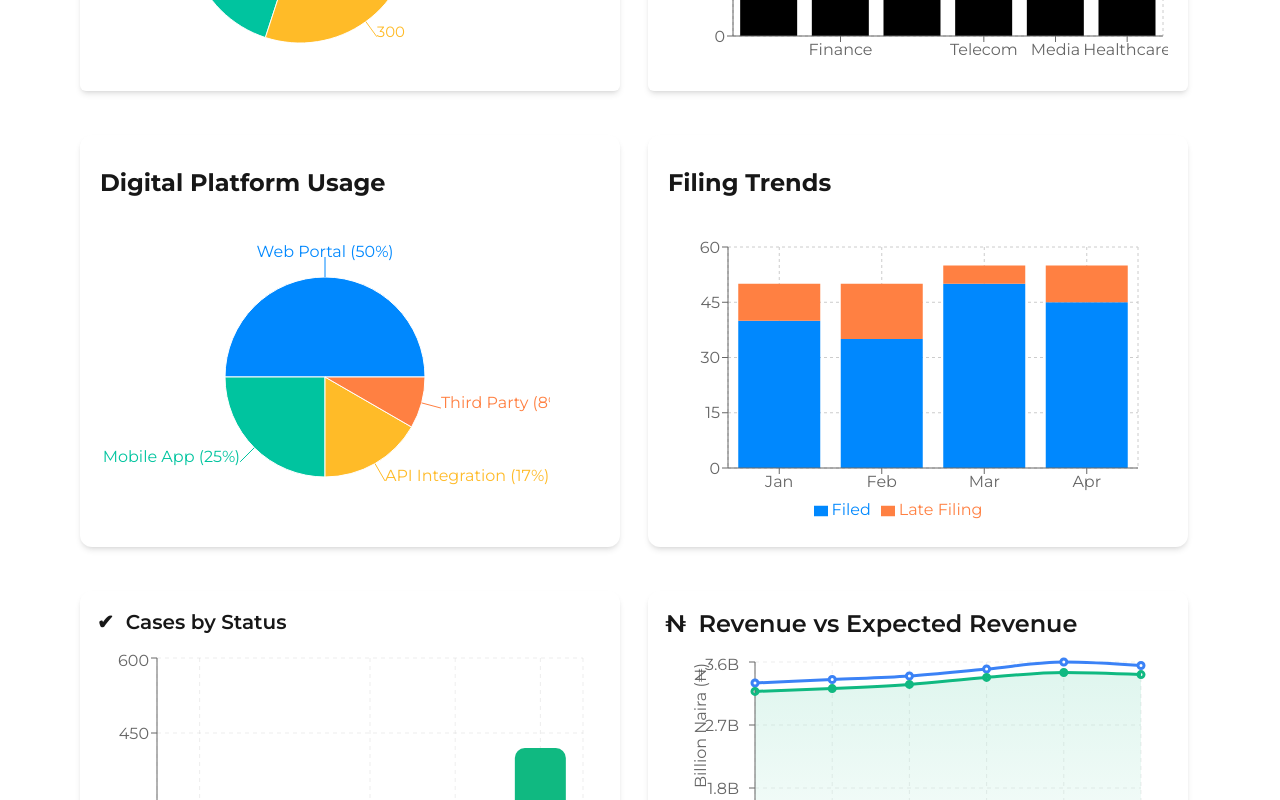
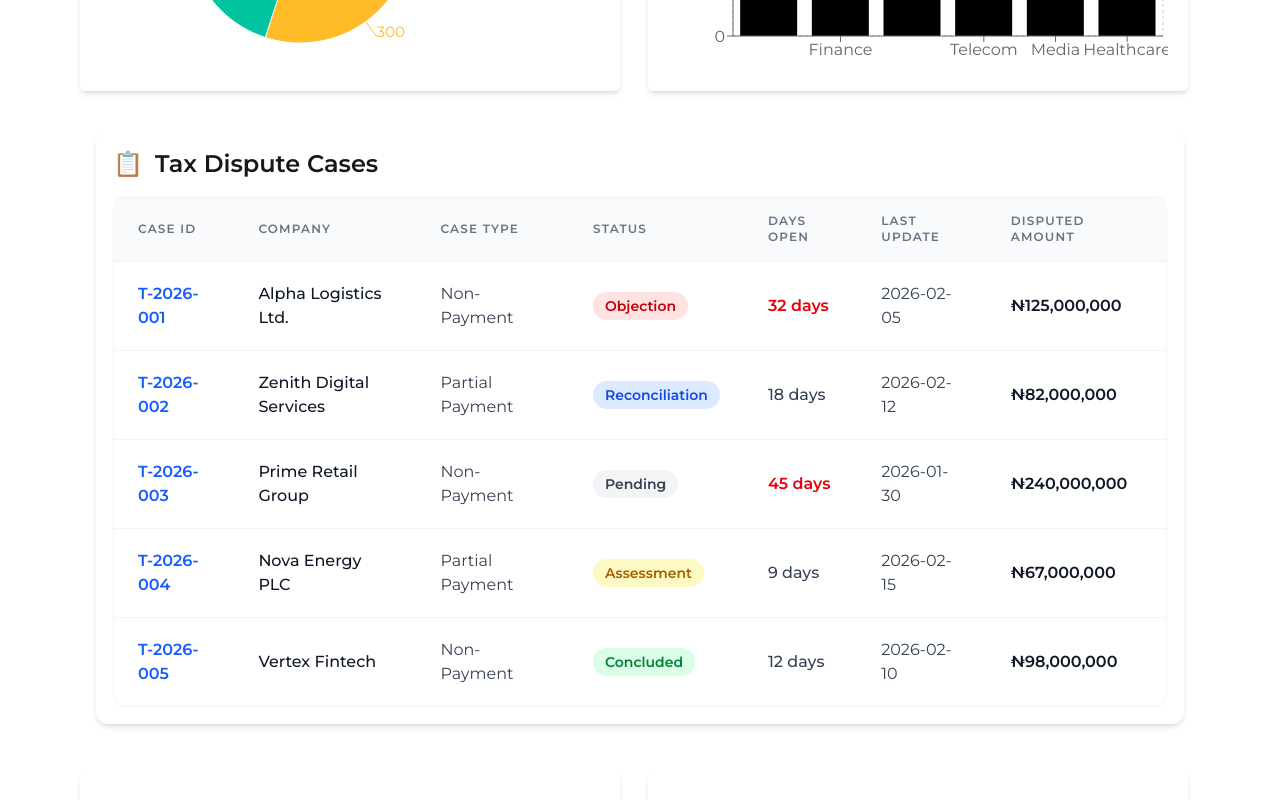
Before and after one commit to dimeji003/ComplianceDashboard, a Next.js app: page / in a window 1280 px wide. Shown: the part 720-1520 px from the top of the page. Built offline with nearby package versions, Linux system fonts and the light colour scheme.

Commit message:
fix: main

```diff
--- a/src/app/components/Main.jsx
+++ b/src/app/components/Main.jsx
@@ -24,6 +24,9 @@ export default function Main(){
 
 
             </div>
+            <div>
+                <CasesByStatusTable />
+            </div>
 
             <div className=' ml-20 flex flex-row gap-7 mt-11  m-auto'>
                 <DigitalPlatformUsage />
--- a/src/app/components/RevenueVsExpectedRevenue.jsx
+++ b/src/app/components/RevenueVsExpectedRevenue.jsx
@@ -78,7 +78,7 @@ export default function RevenueVsExpectedRevenue() {
         <h1 className="text-2xl font-semibold">Revenue vs Expected Revenue</h1>
       </div>
 
-      <div style={{ width: "100%", height: 360 }}>
+      <div style={{ width: "100%", height: 340 }}>
         <ResponsiveContainer>
           <AreaChart
             data={data}
```
